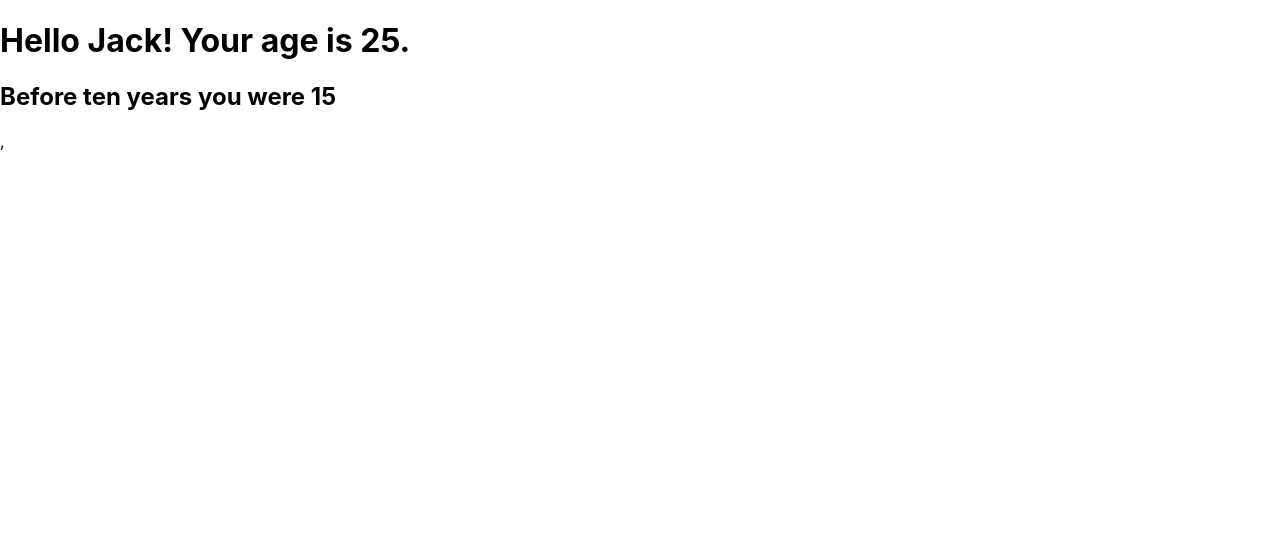
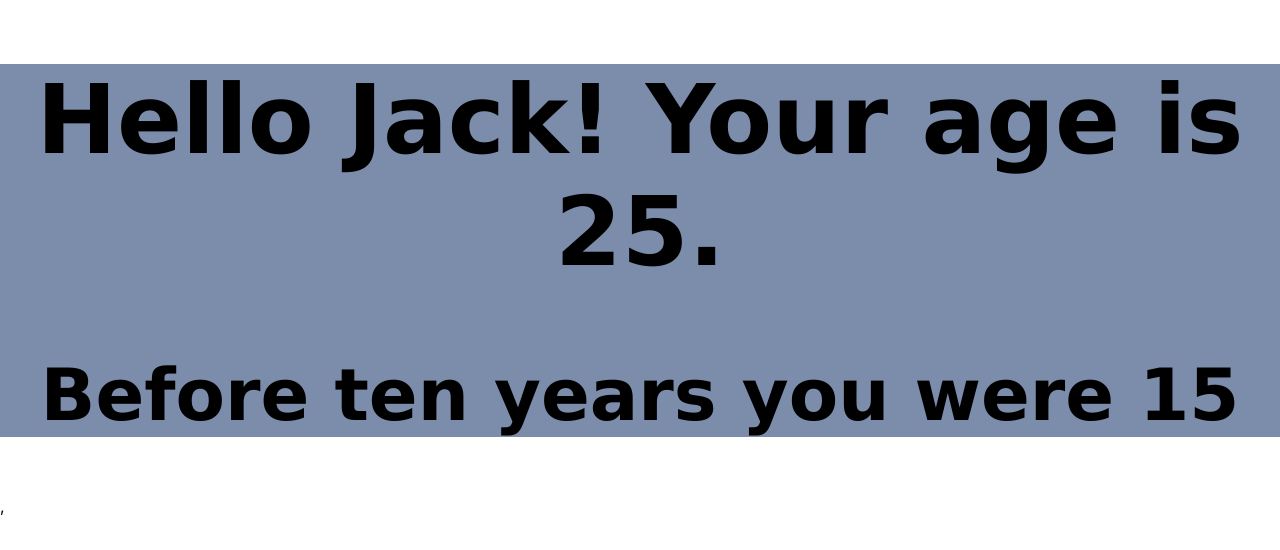
Before and after one commit to jackaylohana/avatar-react-app, a React (Create React App) app: page / in a window 1280 px wide. Shown: the top 550 px of the page. Built offline with nearby package versions, Linux system fonts and the light colour scheme.

Commit message:
Updated Demo component

```diff
--- /dev/null
+++ b/src/Demo.css
@@ -0,0 +1,6 @@
+.maindiv_style {
+    background-color:  #7c8cab;
+    text-align: center;
+    font: 3em sans-serif;
+    font-family: Verdana, Geneva, Tahoma, sans-serif;
+}
--- a/src/Demo.js
+++ b/src/Demo.js
@@ -1,14 +1,14 @@
 import React from 'react'
 import ReactDom from 'react-dom'
+import './Demo.css'
 
 
 
 function Demo ({name, age}) {
-    return <div>
+    return <div className="maindiv_style">
        <h1>Hello {name}! Your age is {age}. </h1>
        <h2>Before ten years you were {age-10}</h2>
 </div>
-
 }
 
 export default Demo;
```
